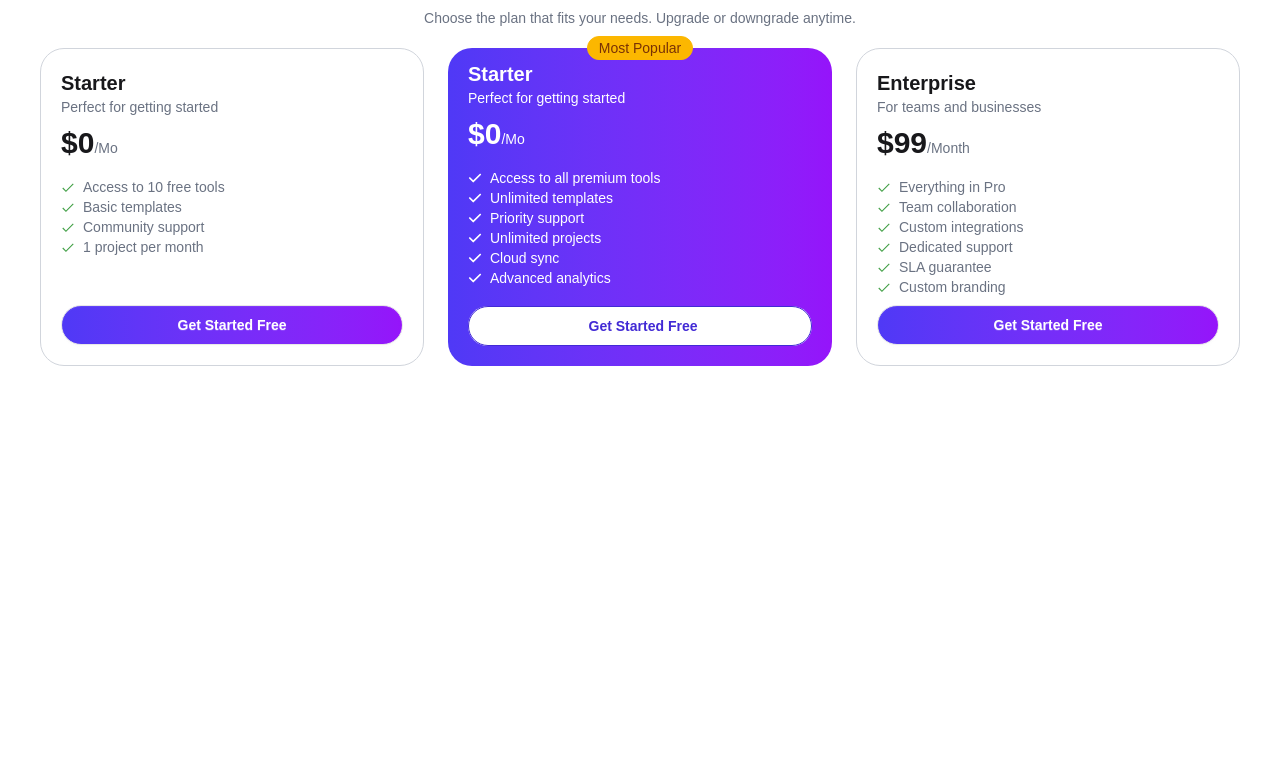
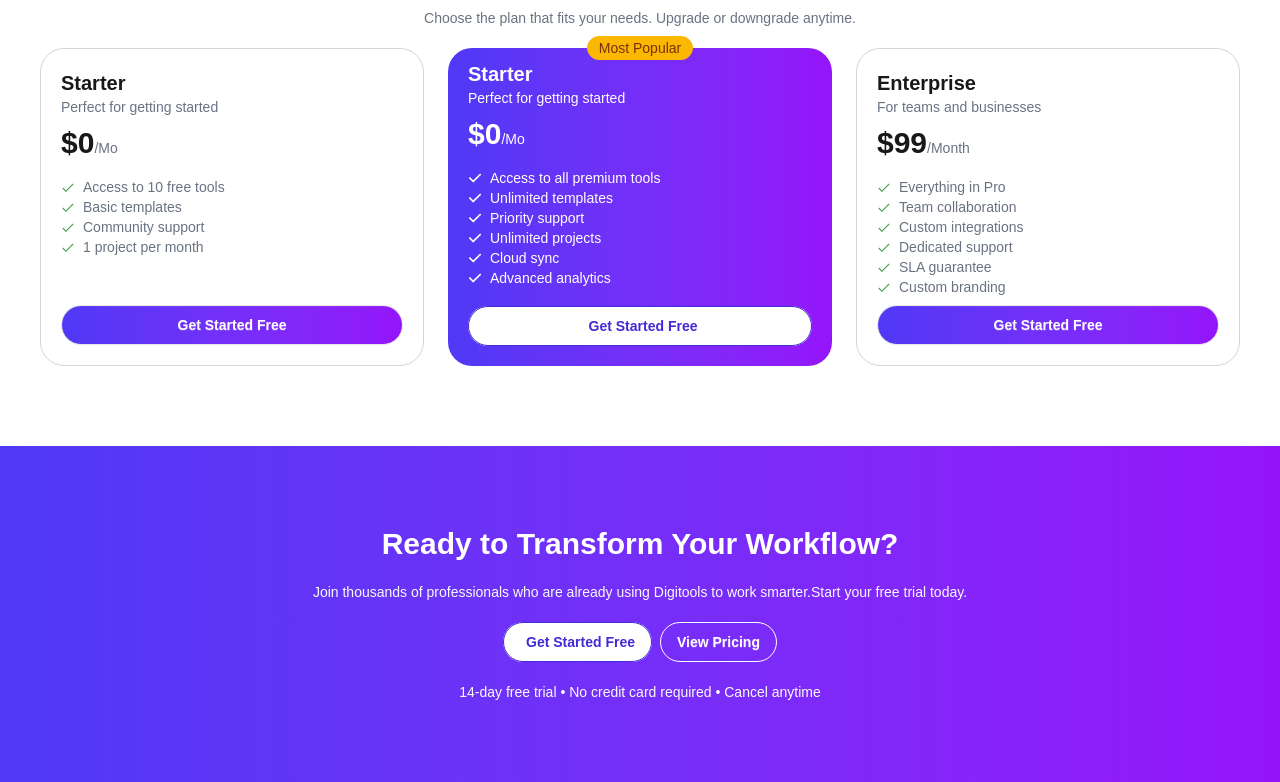
Before and after one commit to shkMahdi/A6-DigiTools-Platform, a React (Vite) app: page / in a window 1280 px wide. Shown: the part 2936-3718 px from the top of the page. Before the commit the page ends 3382 px from the top, so only its background shows below. Built offline with nearby package versions, Linux system fonts and the light colour scheme.

Commit message:
workflow section done

```diff
--- a/src/App.jsx
+++ b/src/App.jsx
@@ -7,6 +7,7 @@ import ProductGallary from './assets/Components/Homepage/ProductGallary'
 import Stat from './assets/Components/Homepage/Stat'
 import Steps from './assets/Components/Homepage/Steps';
 import Pricing from './assets/Components/Homepage/Pricing';
+import Workflow from './assets/Components/Homepage/Workflow';
 
 const productPromise = async () => {
   const res = await fetch('/data.json');
@@ -42,6 +43,10 @@ function App() {
         <section>
           <Pricing></Pricing>
         </section>
+
+        <section>
+          <Workflow></Workflow>
+        </section>
       </main>
     </>
   )
--- /dev/null
+++ b/src/assets/Components/Homepage/Workflow.jsx
@@ -0,0 +1,21 @@
+import React from 'react';
+
+const Workflow = () => {
+    return (
+        <div className='bg-linear-to-r from-[#4F39F6] to-[#9514FA] text-white text-center pt-20 pb-20 space-y-5'>
+            <p className='text-3xl font-bold'>Ready to Transform Your Workflow?</p>
+            <p className='font-extralight text-sm text-gray-50'>Join thousands of professionals who are already using Digitools to work smarter.Start your free trial today.</p>
+            <div className='flex justify-center gap-2'>
+                <div className='mt-auto bg-white w-fit rounded-3xl'>
+                    <button className='btn btn-outline btn-primary rounded-3xl'><span className=' bg-clip-text text-transparent font-extralight'></span>Get Started Free</button>
+                </div>
+                <div>
+                    <button className='btn btn-outline border border-white text-white rounded-3xl'>View Pricing</button>
+                </div>
+            </div>
+            <p className='font-extralight text-sm text-gray-50'>14-day free trial • No credit card required • Cancel anytime</p>
+        </div>
+    );
+};
+
+export default Workflow;
```
